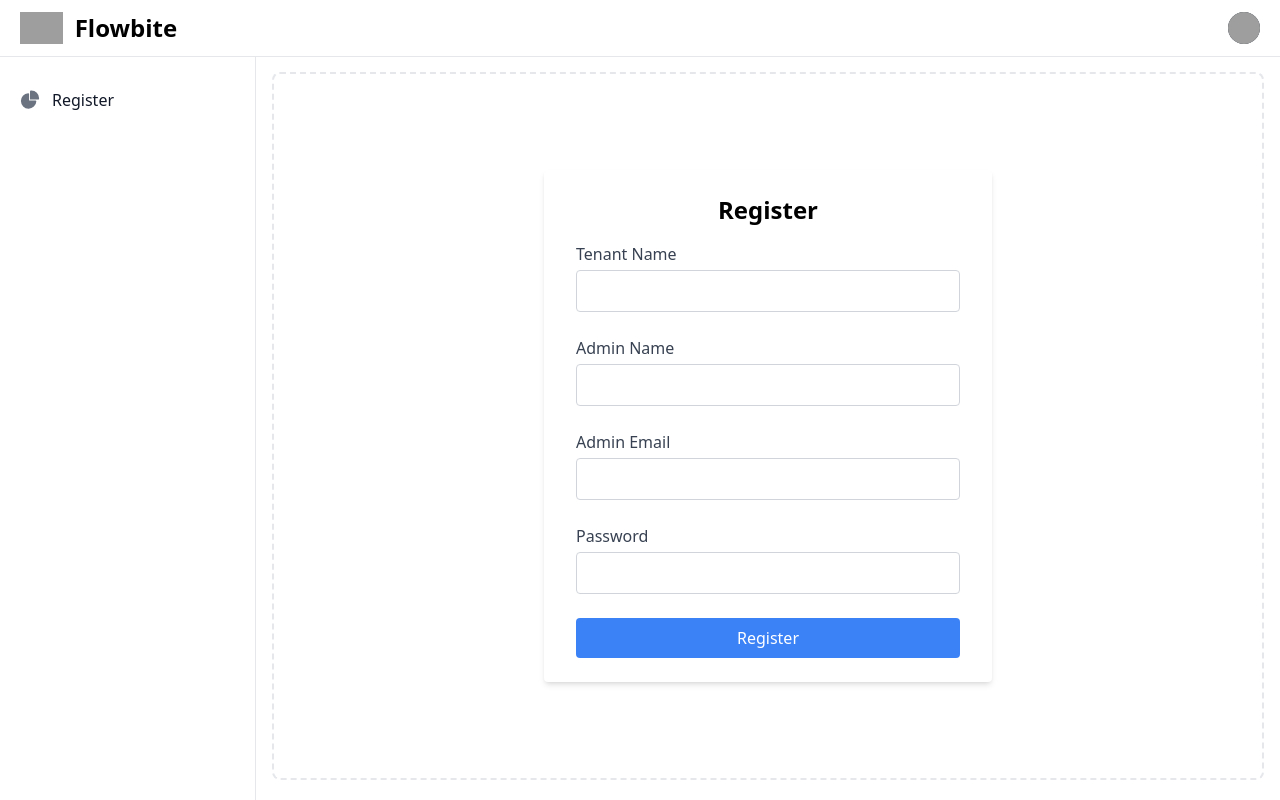
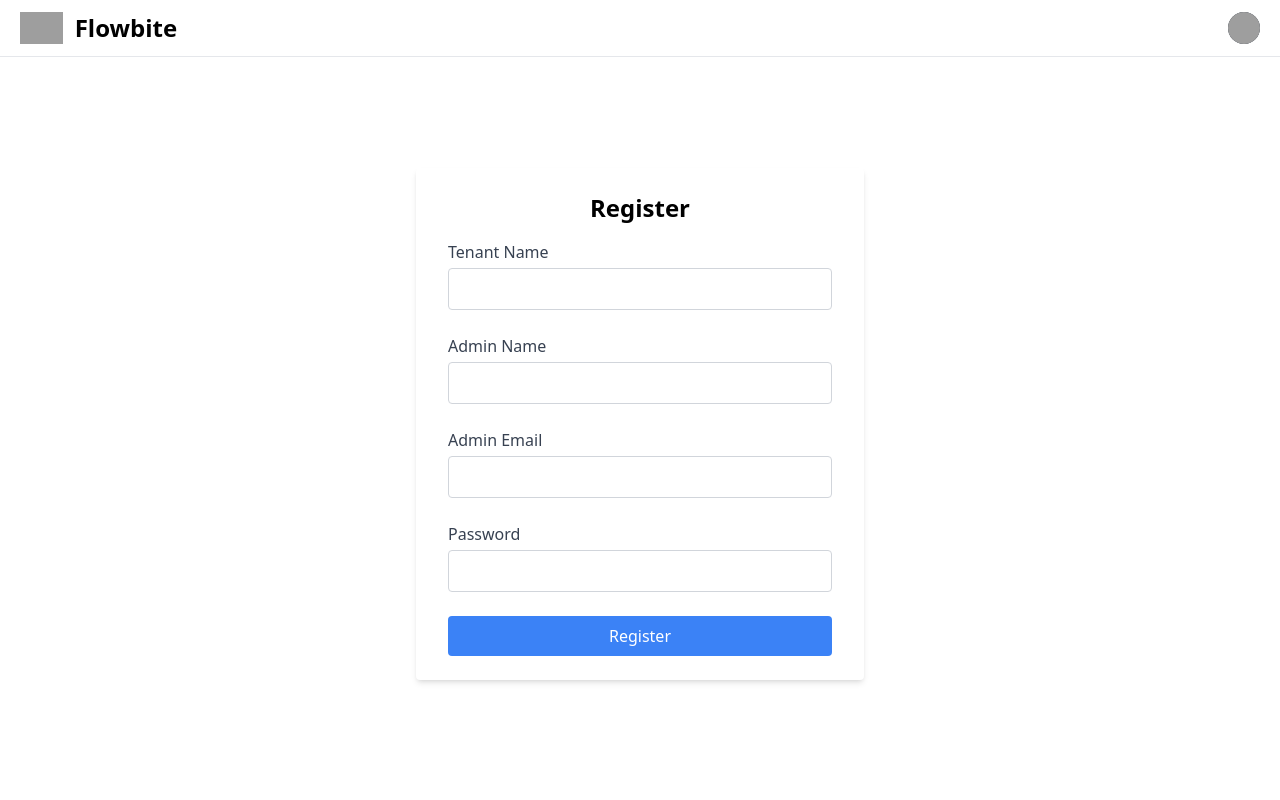
Before and after one commit to buguenocesar92/inventory-system-front, a Vue app: page /register in a window 1280 px wide. Built offline with nearby package versions, Linux system fonts and the light colour scheme; grey boxes are pictures that could not be loaded; the HTML template or start-up script is replaced by a standard one.

Commit message:
feat: update sidebar and main content layout for conditional rendering based on authentication status

```diff
--- a/src/App.vue
+++ b/src/App.vue
@@ -58,11 +58,14 @@
 </nav>
 
 <aside
-      id="logo-sidebar"
-      :class="isSidebarOpen ? 'translate-x-0' : '-translate-x-full'"
-      class="fixed top-0 left-0 z-40 w-64 h-screen pt-20 transition-transform bg-white border-r border-gray-200 sm:translate-x-0 dark:bg-gray-800 dark:border-gray-700"
-      aria-label="Sidebar"
-    >
+  id="logo-sidebar"
+  :class="[
+    isSidebarOpen ? 'translate-x-0' : '-translate-x-full',
+    !isAuthenticated ? 'xl:hidden' : '',
+    'fixed top-0 left-0 z-40 w-64 h-screen pt-20 transition-transform bg-white border-r border-gray-200 sm:translate-x-0 dark:bg-gray-800 dark:border-gray-700',
+  ]"
+  aria-label="Sidebar"
+>
    <div class="h-full px-3 pb-4 overflow-y-auto bg-white dark:bg-gray-800">
       <ul class="space-y-2 font-medium">
          <li>
@@ -94,12 +97,18 @@
                <span class="flex-1 ms-3 whitespace-nowrap">Inventory</span>
             </RouterLink>
          </li>
+
       </ul>
    </div>
 </aside>
 
-<div class="p-4 sm:ml-64">
-   <div class="p-4 border-2 border-gray-200 border-dashed rounded-lg dark:border-gray-700 mt-14">
+<div
+  :class="[
+    'p-4 sm:ml-64',
+    !isAuthenticated ? 'xl:ml-0' : '',
+  ]"
+>
+   <div class="p-4   rounded-lg mt-14">
     <RouterView />
    </div>
 </div>
```
